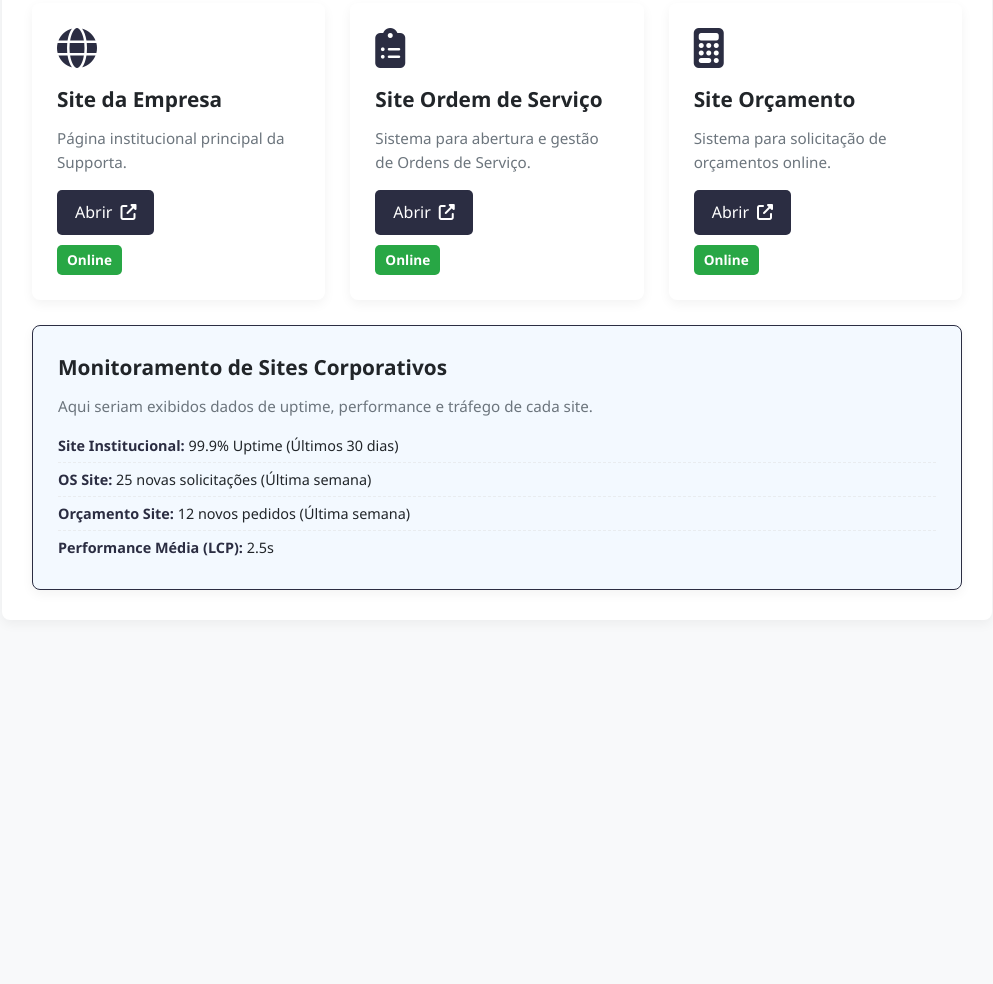
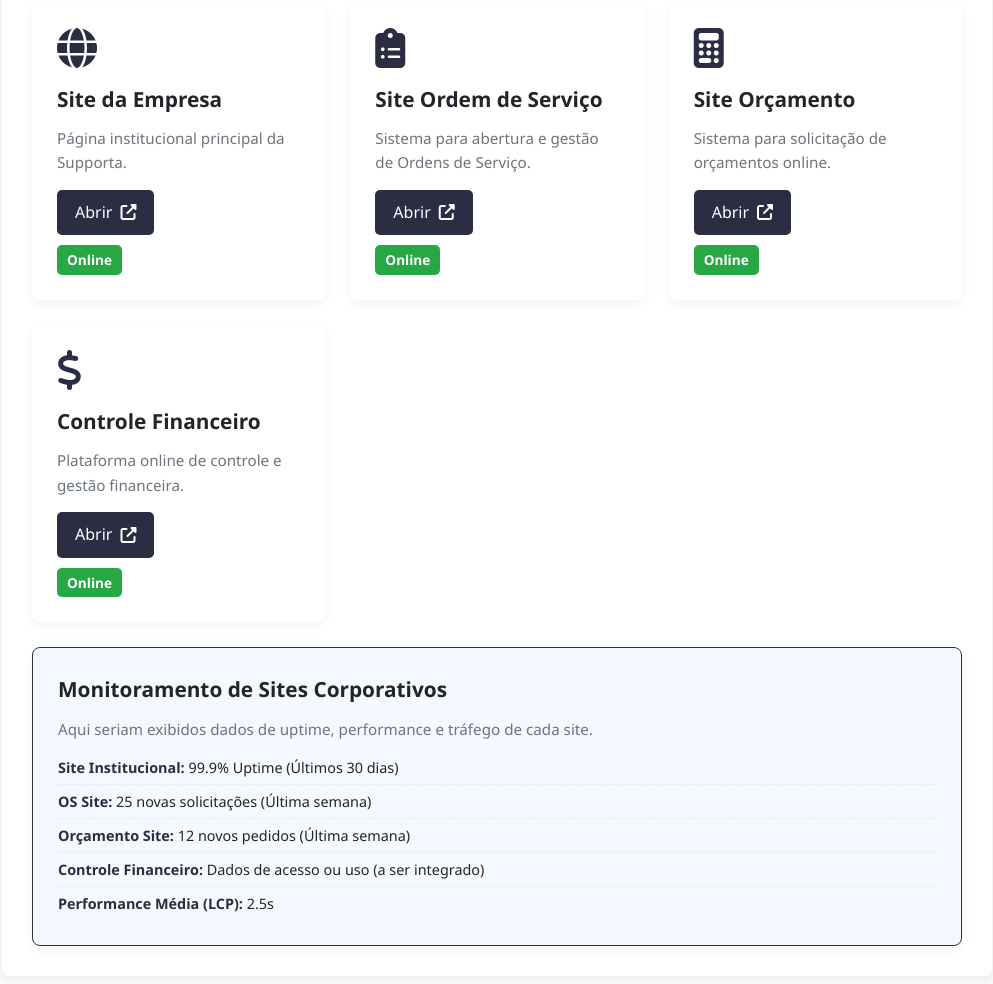
Before and after one commit to rgtulha/dashboard, a plain HTML site: page index.html in a window 1280 px wide. Shown: the part 1555-2539 px from the top of the page, without its empty margins (268-1261 px from the left). Before the commit the page ends 2195 px from the top, so only its background shows below. Drawn offline with Linux system fonts and the light colour scheme.

Commit message:
Update index.html

```diff
--- a/index.html
+++ b/index.html
@@ -16,7 +16,7 @@
         <!-- Sidebar - Navegação Lateral -->
         <aside class="sidebar">
             <div class="sidebar-header">
-                <!-- Logotipo: palavra "SUPPORTA" removida e círculo removido via CSS -->
+                <!-- Logotipo -->
                 <img src="images/logo-nova.png" alt="Logotipo Supporta" class="logo">
             </div>
             <nav class="sidebar-nav">
@@ -74,19 +74,19 @@
                         <i class="fas fa-link card-icon"></i>
                         <h3>Acessar Loja</h3>
                         <p>Link direto para a loja online da Supporta.</p>
-                        <a href="https://loja.supporta.tec.br"  rel="noopener noreferrer" class="btn">Abrir <i class="fas fa-external-link-alt"></i></a>
+                        <a href="https://loja.supporta.tec.br" target="_blank" rel="noopener noreferrer" class="btn">Abrir <i class="fas fa-external-link-alt"></i></a>
                     </div>
                     <div class="card link-card">
                         <i class="fas fa-tools card-icon"></i>
                         <h3>Gestão Nuvemshop</h3>
                         <p>Painel administrativo da sua loja Nuvemshop.</p>
-                        <a href="https://www.nuvemshop.com.br/login"  rel="noopener noreferrer" class="btn">Abrir <i class="fas fa-external-link-alt"></i></a>
+                        <a href="https://www.nuvemshop.com.br/login" target="_blank" rel="noopener noreferrer" class="btn">Abrir <i class="fas fa-external-link-alt"></i></a>
                     </div>
                     <div class="card link-card">
                         <i class="fas fa-cash-register card-icon"></i>
                         <h3>Gestão Bling</h3>
                         <p>Sistema de gestão e ERP Bling para pedidos e estoque.</p>
-                        <a href="https://www.bling.com.br/login"  rel="noopener noreferrer" class="btn">Abrir <i class="fas fa-external-link-alt"></i></a>
+                        <a href="https://www.bling.com.br/login" target="_blank" rel="noopener noreferrer" class="btn">Abrir <i class="fas fa-external-link-alt"></i></a>
                     </div>
                     <div class="card data-card full-width">
                         <h3>Métricas e Status da Loja Online</h3>
@@ -108,21 +108,29 @@
                         <i class="fas fa-globe card-icon"></i>
                         <h3>Site da Empresa</h3>
                         <p>Página institucional principal da Supporta.</p>
-                        <a href="https://site.supporta.tec.br"  rel="noopener noreferrer" class="btn">Abrir <i class="fas fa-external-link-alt"></i></a>
+                        <a href="https://site.supporta.tec.br" target="_blank" rel="noopener noreferrer" class="btn">Abrir <i class="fas fa-external-link-alt"></i></a>
                         <span class="status-indicator online">Online</span>
                     </div>
                     <div class="card link-card">
                         <i class="fas fa-clipboard-list card-icon"></i>
                         <h3>Site Ordem de Serviço</h3>
                         <p>Sistema para abertura e gestão de Ordens de Serviço.</p>
-                        <a href="https://ordemservico.supporta.tec.br"  rel="noopener noreferrer" class="btn">Abrir <i class="fas fa-external-link-alt"></i></a>
+                        <a href="https://ordemservico.supporta.tec.br" target="_blank" rel="noopener noreferrer" class="btn">Abrir <i class="fas fa-external-link-alt"></i></a>
                         <span class="status-indicator online">Online</span>
                     </div>
                     <div class="card link-card">
                         <i class="fas fa-calculator card-icon"></i>
                         <h3>Site Orçamento</h3>
                         <p>Sistema para solicitação de orçamentos online.</p>
-                        <a href="https://orcamento.supporta.tec.br"  rel="noopener noreferrer" class="btn">Abrir <i class="fas fa-external-link-alt"></i></a>
+                        <a href="https://orcamento.supporta.tec.br" target="_blank" rel="noopener noreferrer" class="btn">Abrir <i class="fas fa-external-link-alt"></i></a>
+                        <span class="status-indicator online">Online</span>
+                    </div>
+                    <!-- NOVO SITE ADICIONADO AQUI -->
+                    <div class="card link-card">
+                        <i class="fas fa-dollar-sign card-icon"></i>
+                        <h3>Controle Financeiro</h3>
+                        <p>Plataforma online de controle e gestão financeira.</p>
+                        <a href="https://controle.supporta.tec.br/venda" target="_blank" rel="noopener noreferrer" class="btn">Abrir <i class="fas fa-external-link-alt"></i></a>
                         <span class="status-indicator online">Online</span>
                     </div>
                     <div class="card data-card full-width">
@@ -132,14 +140,12 @@
                             <li><strong>Site Institucional:</strong> 99.9% Uptime (Últimos 30 dias)</li>
                             <li><strong>OS Site:</strong> 25 novas solicitações (Última semana)</li>
                             <li><strong>Orçamento Site:</strong> 12 novos pedidos (Última semana)</li>
+                            <li><strong>Controle Financeiro:</strong> Dados de acesso ou uso (a ser integrado)</li>
                             <li><strong>Performance Média (LCP):</strong> 2.5s</li>
                         </ul>
                     </div>
                 </div>
             </section>
-
-            <!-- SEÇÃO "Informações de Contato e Suporte" REMOVIDA CONFORME SOLICITADO -->
-
         </main>
     </div>
 </body>
```
